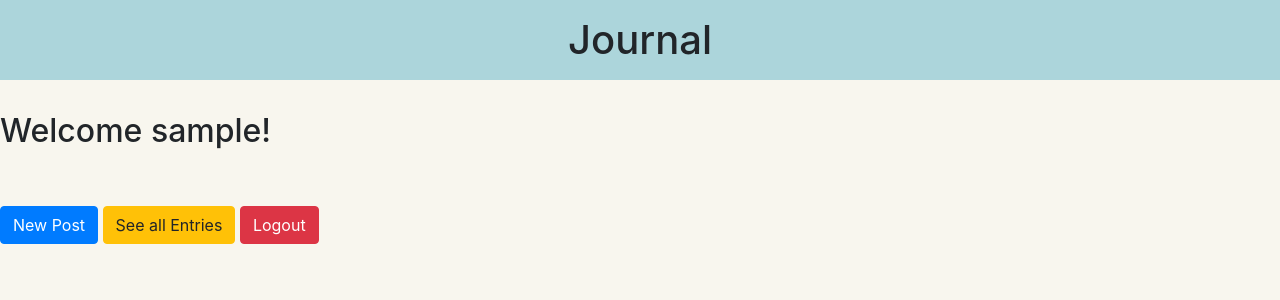
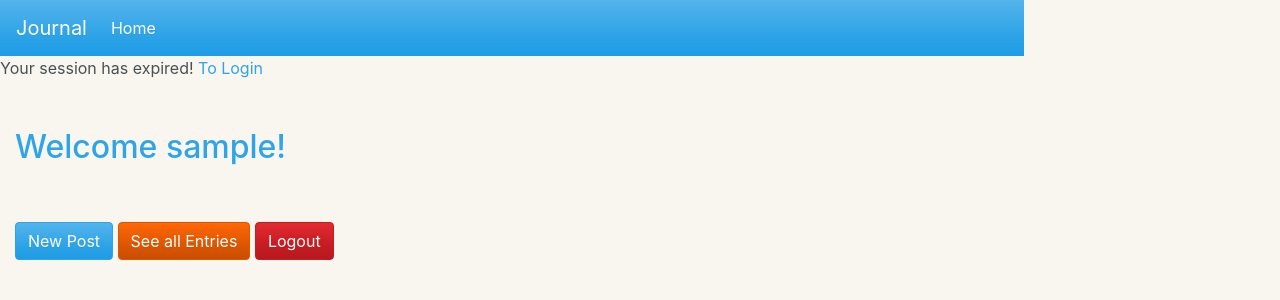
Before and after one commit to AndreasHansson1/andreas_hansson_journal, a PHP site: page /nackademin/partials/welcome.php in a window 1280 px wide. Shown: the top 300 px of the page. Run offline with PHP 8.4, Linux system fonts and the light colour scheme; the visitor is signed in with stand-in values (Sample User, id 1); some libraries are stand-ins or nearby versions.

Commit message:
read me and some other stuff

```diff
--- a/css/style.css
+++ b/css/style.css
@@ -1,20 +1,7 @@
 /* line 1, /Applications/MAMP/htdocs/nackademin/andreas_hansson_journal/scss/style.scss */
 body {
   background-color: #f8f6ee;
-}
-
-/* line 3, /Applications/MAMP/htdocs/nackademin/andreas_hansson_journal/scss/style.scss */
-body header {
-  width: 100%;
-  height: 5rem;
-  background-color: #acd5db;
-  padding: 1rem;
-  margin-bottom: 2rem;
-}
-
-/* line 9, /Applications/MAMP/htdocs/nackademin/andreas_hansson_journal/scss/style.scss */
-body header h1 {
-  text-align: center;
+  max-width: 80%;
 }
 
 /*# sourceMappingURL=../css/style.map */
--- a/partials/inc/head.php
+++ b/partials/inc/head.php
@@ -7,12 +7,21 @@
     <meta name="viewport" content="width=device-width, initial-scale=1.0">
     <meta http-equiv="X-UA-Compatible" content="ie=edge">
     <title>Journal</title>
-    <link rel="stylesheet" href="https://maxcdn.bootstrapcdn.com/bootstrap/4.0.0/css/bootstrap.min.css"
-    integrity="sha384-Gn5384xqQ1aoWXA+058RXPxPg6fy4IWvTNh0E263XmFcJlSAwiGgFAW/dAiS6JXm"
-    crossorigin="anonymous">
+    <link rel="stylesheet" href=https://stackpath.bootstrapcdn.com/bootswatch/4.1.0/cerulean/bootstrap.min.css>
     <link rel="stylesheet" href="/nackademin/andreas_hansson_journal/css/style.css">
 </head>
 <body>
-<header>
-<h1>Journal</h1>
-</header>
+<nav class="navbar navbar-expand-lg navbar-dark bg-primary">
+  <a class="navbar-brand" href="#">Journal</a>
+  <button class="navbar-toggler" type="button" data-toggle="collapse" data-target="#navbarColor01" aria-controls="navbarColor01" aria-expanded="false" aria-label="Toggle navigation">
+    <span class="navbar-toggler-icon"></span>
+  </button>
+
+  <div class="collapse navbar-collapse" id="navbarColor01">
+    <ul class="navbar-nav mr-auto">
+      <li class="nav-item active">
+        <a class="nav-link" href="http://localhost:8888/nackademin/andreas_hansson_journal/partials/welcome.php">Home <span class="sr-only">(current)</span></a>
+      </li>
+    </ul>
+  </div>
+</nav>
--- a/partials/inc/time_expire.php
+++ b/partials/inc/time_expire.php
@@ -1,9 +1,9 @@
 <?php
-    session_start();
 
     if (!isset($_SESSION['loggedIn'])) {
-        echo "Please Login again";
+        echo "Please Login Again"; ?> <br> <?php
         echo "<a href='../index.php'>To Login</a>";
+
     }
     else {
         $now = time(); // Checking the time now when home page starts.
--- a/partials/logout.php
+++ b/partials/logout.php
@@ -6,10 +6,11 @@
 require_once 'inc/head.php';
 ?>
 
-    <div class="container">
+<div class="container">
+    <br>
     <h2><?php echo 'You´re logged out!'; ?></h2>
     <form action="../index.php">
-        <input class="btn btn-primary" type="submit" value="Home" />
+        <input class="btn btn-primary" type="submit" value="Login" />
     </form>
 </div>
 
--- a/partials/welcome.php
+++ b/partials/welcome.php
@@ -1,14 +1,20 @@
 
 <?php require_once 'inc/session_start.php';
       require_once 'inc/head.php';
+      require_once 'inc/time_expire.php';
 
     $username = $_SESSION['username'];
-    $userID = $_SESSION['userID']; ?>
-    <h2>Welcome <?php echo $username; ?>! </h2>
-    <br><br>
+    $userID = $_SESSION['userID'];
+    if(isset($_SESSION['loggedIn'])){ ?>
+    <div class="container">
+      <br><br>
+      <h2>Welcome <?php echo $username; ?>! </h2>
+      <br><br>
 
-    <a href="../partials/post_entries.php" class="btn btn-primary">New Post</a>
-    <a href="../partials/get_all_entries.php" class="btn btn-warning">See all Entries</a>
-    <a href="../partials/logout.php" class="btn btn-danger">Logout</a>
+      <a href="../partials/post_entries.php" class="btn btn-primary">New Post</a>
+      <a href="../partials/get_all_entries.php" class="btn btn-warning">See all Entries</a>
+      <a href="../partials/logout.php" class="btn btn-danger">Logout</a>
+    </div>
 
-<?php require_once 'inc/footer.php';?>
+<?php }
+    require_once 'inc/footer.php';?>
--- a/scss/style.scss
+++ b/scss/style.scss
@@ -1,13 +1,4 @@
 body {
     background-color: rgb(248, 246, 238);
-    header {
-        width: 100%;
-        height: 5rem;
-        background-color: #acd5db;
-        padding: 1rem;
-        margin-bottom: 2rem;
-            h1 {
-                text-align: center;
-        }
-    }
+    max-width: 80%;
 }
```
Also changed, not shown: index.php (+3 -4 lines), partials/get_all_entries.php (+6 -5 lines), partials/login.php (+3 -6 lines), partials/post_entries.php (+7 -3 lines), README.md, 1 other file.
